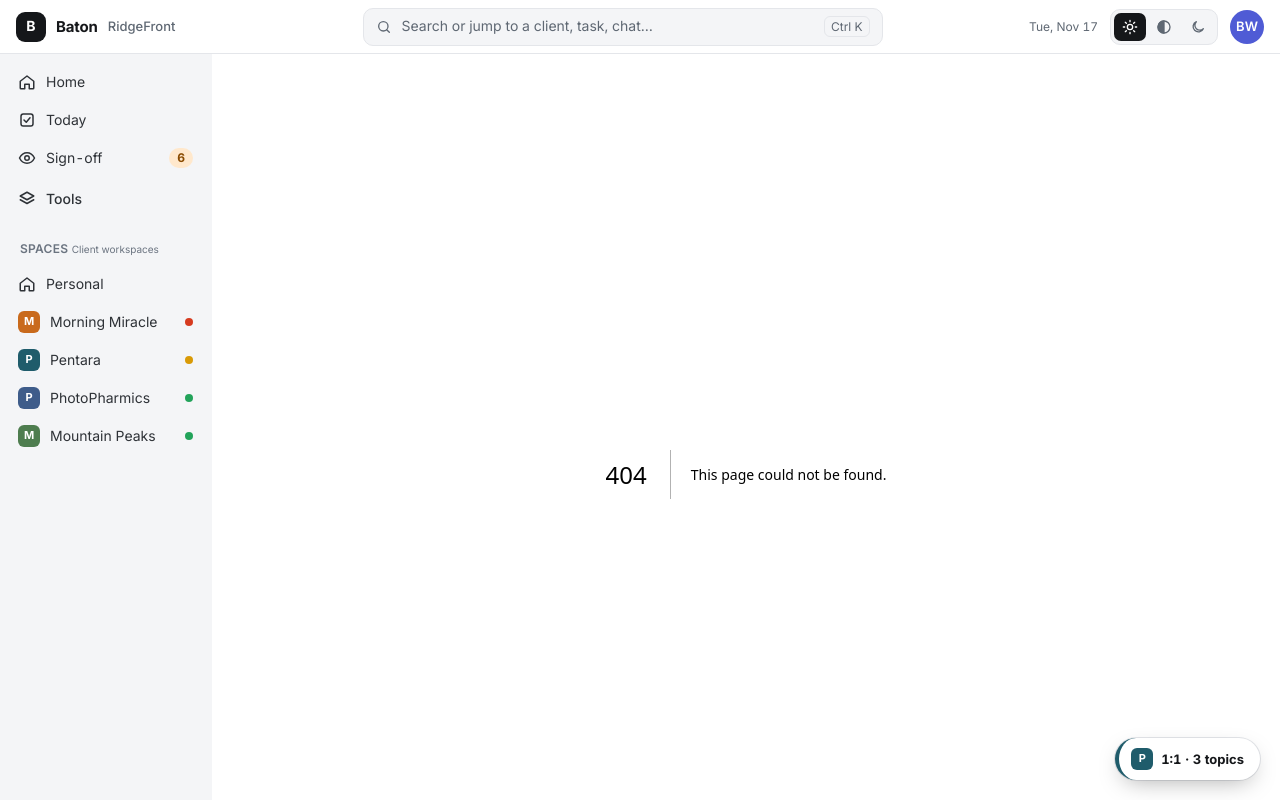
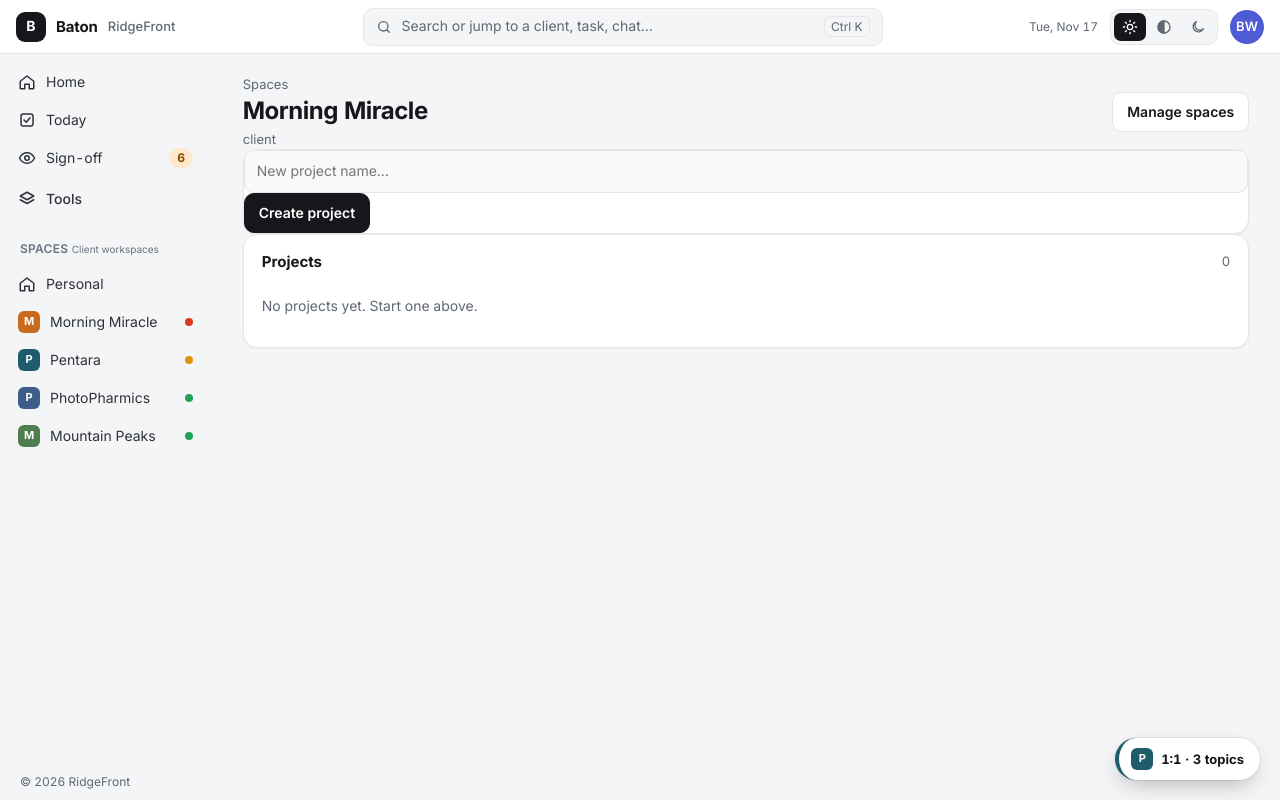
Before and after one commit to bwalker1962/baton, a Next.js app: page /spaces/morning-miracle in a window 1280 px wide. Before the commit this address had no page. Shown: the top 800 px of the page. Built offline with nearby package versions, Linux system fonts and the light colour scheme.

Commit message:
Add Space workspace with projects and quick project creation

```diff
--- /dev/null
+++ b/src/app/spaces/[id]/page.tsx
@@ -0,0 +1,16 @@
+"use client";
+import Link from "next/link";
+import { use, useState } from "react";
+import { useStore } from "@/lib/store";
+import { useSpaces } from "../page";
+export default function SpaceDetail({params}:{params:Promise<{id:string}>}) {
+ const {id}=use(params); const {projects,addProject}=useStore(); const space=useSpaces().find(s=>s.id===id);
+ const [name,setName]=useState("");
+ if(!space) return <section className="card empty"><h2>Space not found</h2><Link href="/spaces">All spaces</Link></section>;
+ const mine=projects.filter(p=>p.clientId===id);
+ return <div className="baton-space-page">
+ <div className="pagehead"><div><Link className="small muted" href="/spaces">Spaces</Link><h1 className="title">{space.name}</h1><span className="muted small">{space.kind}</span></div><Link className="btn" href="/spaces">Manage spaces</Link></div>
+ <form className="card baton-space-quickadd" onSubmit={e=>{e.preventDefault();if(!name.trim())return;addProject({id:"p"+crypto.randomUUID(),clientId:id,templateId:"blank",name:name.trim(),info:{},steps:[],created:new Date().toISOString().slice(0,10),certainty:"confirmed"});setName("");}}>
+ <input className="input grow" value={name} onChange={e=>setName(e.target.value)} placeholder="New project name…" aria-label="New project name" required/><button className="btn btn-primary">Create project</button></form>
+ <section className="card"><div className="card-head"><h2>Projects</h2><span className="muted small">{mine.length}</span></div>{mine.length ? mine.map(p=><Link key={p.id} className="row" href={`/clients/${id}/projects/${p.id}`}><span className="grow"><strong>{p.name}</strong><span className="muted small" style={{display:"block"}}>{p.steps.filter(s=>s.status==="open").length} open steps</span></span><span>›</span></Link>):<p className="muted" style={{padding:"0 18px 16px"}}>No projects yet. Start one above.</p>}</section></div>;
+}
```
